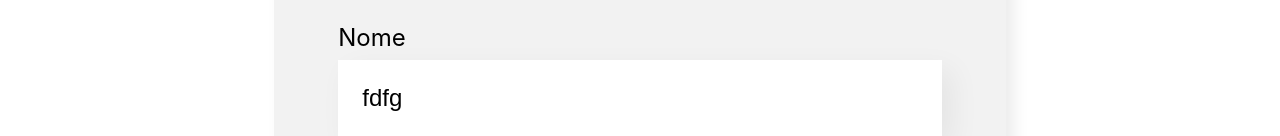
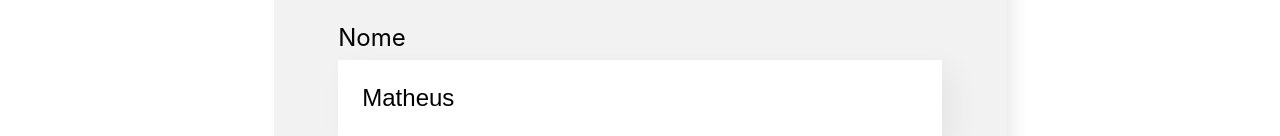
Before and after one commit to matheusjuda/organo-react, a React (Create React App) app: page / in a window 1280 px wide. Shown: the part 664-800 px from the top of the page. Built offline with nearby package versions, Linux system fonts and the light colour scheme.

Commit message:
controlando estado do input

```diff
--- a/src/componentes/CampopTexto/index.js
+++ b/src/componentes/CampopTexto/index.js
@@ -1,3 +1,4 @@
+import { useState } from 'react'
 import './CampoTexto.css'
 
 const CampoTexto = (props) => {
@@ -5,11 +6,15 @@ const CampoTexto = (props) => {
     const placeholderModificado = `${props.placeholder}...`
 
     //guardando o input
-    let valor = 'fdfg'
+    //let valor = 'fdfg'
+
+
+    //array com duas variaveis, definimos `valor` como 'vazio' e `setValor` como uma função para atualizar o estado.           useState= hook, variavel de estado
+    const [valor, setValor] = useState('Matheus')
 
     //capturando input
     const aoDigitado = (evento) => {
-        valor = evento.target.value
+        setValor(evento.target.value)
         console.log(valor)
     }
 
```
